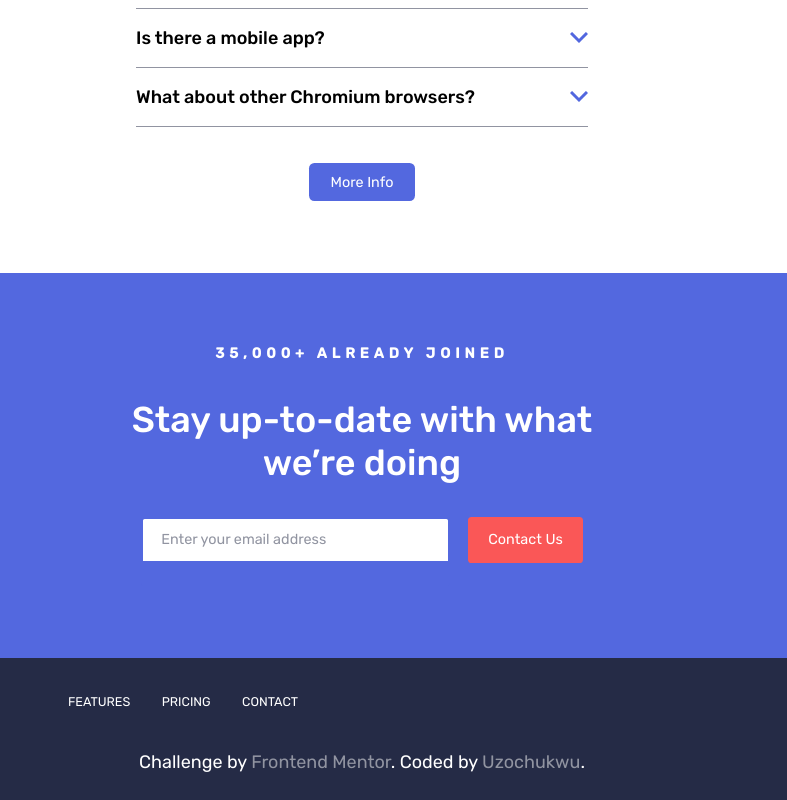
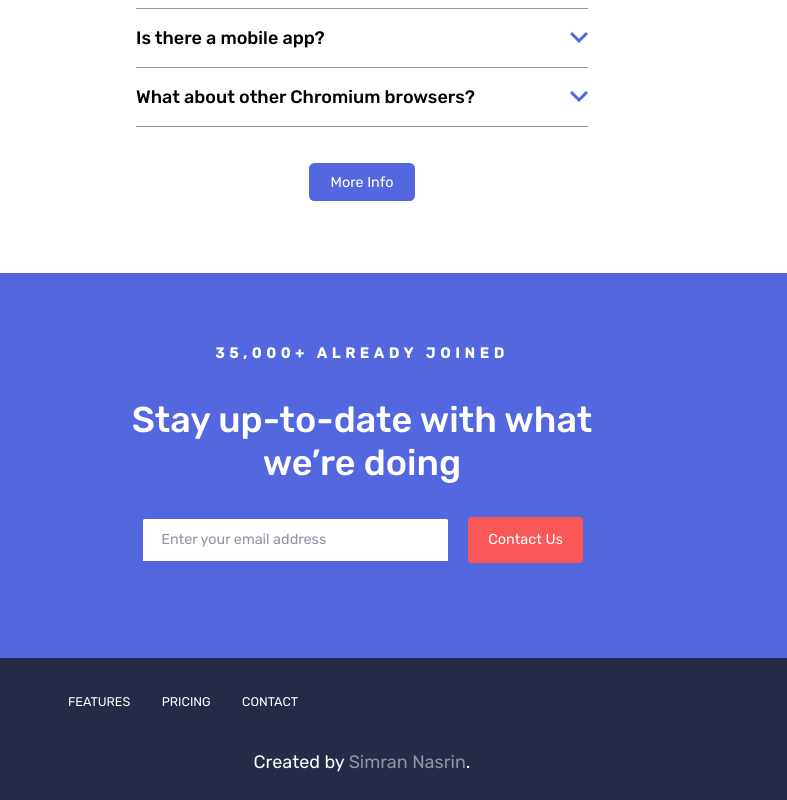
Before and after one commit to simran2609/BookMark, a plain HTML site: page index.html in a window 1280 px wide. Shown: the part 2739-3539 px from the top of the page, 278-1065 px from the left. Drawn offline with Linux system fonts and the light colour scheme.

Commit message:
Update index.html

```diff
--- a/index.html
+++ b/index.html
@@ -210,8 +210,7 @@
     </nav>
 
     <p class="attribution">
-      Challenge by <a href="https://www.frontendmentor.io?ref=challenge" target="_blank" rel="noopener">Frontend Mentor</a>.
-      Coded by <a href="https://www.linkedin.com/in/uzochukwuokafor/" target="_blank" rel="noopener">Uzochukwu</a>.
+      Created by <a href="www.linkedin.com/in/simran-nasrin" target="_blank" rel="noopener">Simran Nasrin</a>.
     </p>
   </footer>
 
```
